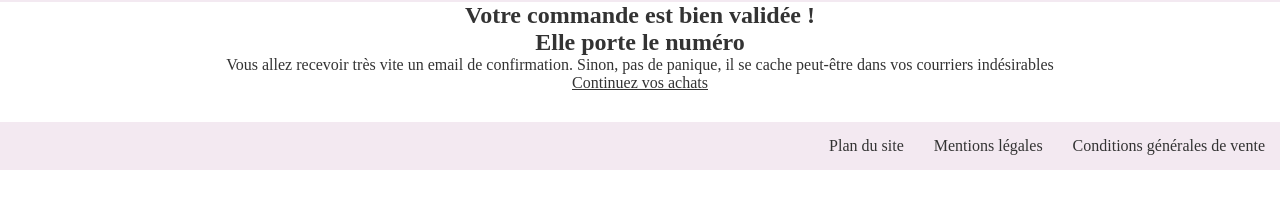
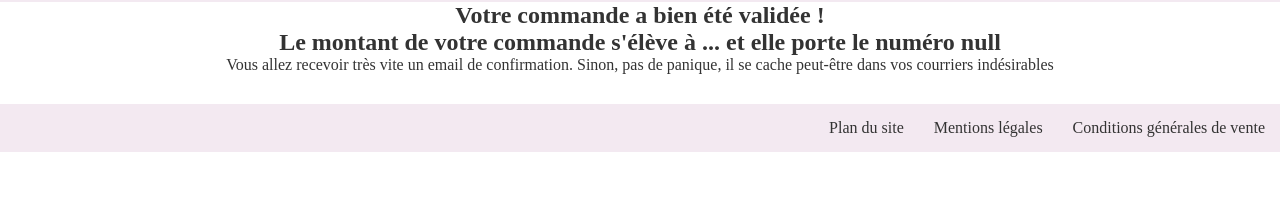
Before and after one commit to judith-creative/orinoco, a website: page validation.html in a window 1280 px wide. Shown: the part 68-276 px from the top of the page. Drawn offline with Linux system fonts and the light colour scheme.

Commit message:
created confirm order page

```diff
--- /dev/null
+++ b/DomModifier/confirm.js
@@ -0,0 +1,10 @@
+function createConfirmMessage(orderId) {
+    const confirmMessageContent = document.querySelector('section');
+    console.log(confirmMessageContent)
+
+    confirmMessageContent.innerHTML = `
+        <h1>Votre commande a bien été validée !</h1>
+        <h2>Le montant de votre commande s'élève à ... et elle porte le numéro ${orderId}</h2>
+        <p>Vous allez recevoir très vite un email de confirmation. Sinon, pas de panique, il se cache peut-être dans vos courriers indésirables</p>
+    `
+}
--- /dev/null
+++ b/controller/confirm.js
@@ -0,0 +1,8 @@
+document.addEventListener("DOMContentLoaded", async () => {
+    try {
+        const orderId = localStorage.getItem('order')
+        createConfirmMessage(orderId)
+    } catch (err) {
+        console.log(err)
+    }
+})
--- a/validation.html
+++ b/validation.html
@@ -8,9 +8,15 @@
     <link rel="icon" type="imgage/png" href="favicon.png">
     <script src="https://kit.fontawesome.com/de4dee3a56.js" crossorigin="anonymous"></script>
     <link rel="stylesheet" type="text/css" href="style.css" />
-    <!--insert JavaScript file here-->
+
+    <script src ="./factory/basket.js"></script>
+    <script src ="./DomModifier/confirm.js"></script>
+    <script src="./controller/confirm.js"></script>
+
     <title>Orinoco Validation</title>
 </head>
+
+<body>
     <header>
         <!--Navbar-->
         <nav class="navbar">
@@ -29,12 +35,7 @@
     </header>
 
     <section>
-        <h1>Votre commande est bien validée !</h1>
-        <h2>Elle porte le numéro <!--identifiant de commande orderID--></h2>
-        <!--envoi e-mail inactif pas prévu par server-->
-        <p>Vous allez recevoir très vite un email de confirmation. Sinon, pas de panique, il se cache peut-être dans vos courriers indésirables</p>
-
-        <!--Récapitulatif commande-->
+        <!--contenu dynamique-->
 
         <a href="index.html">Continuez vos achats</a>
     </section>
```
